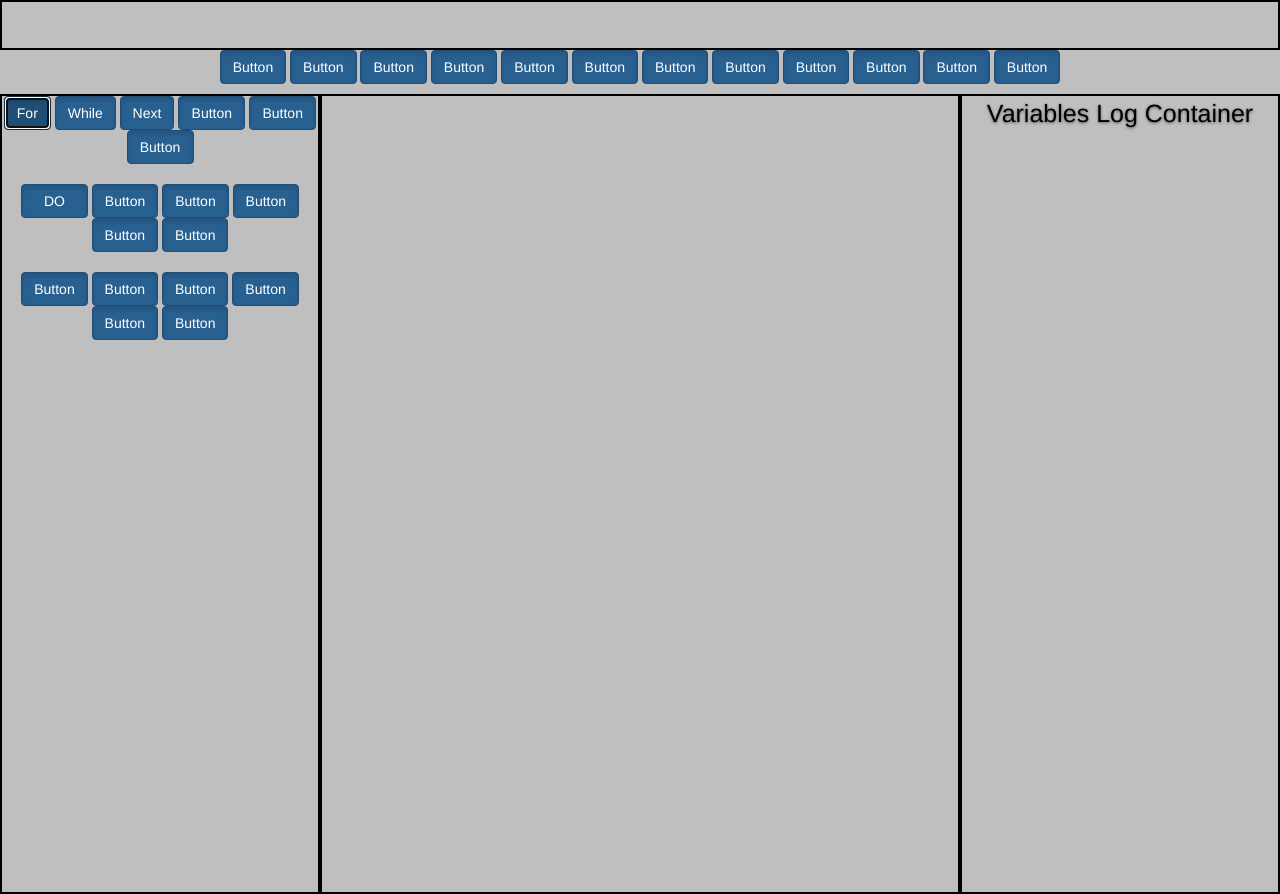
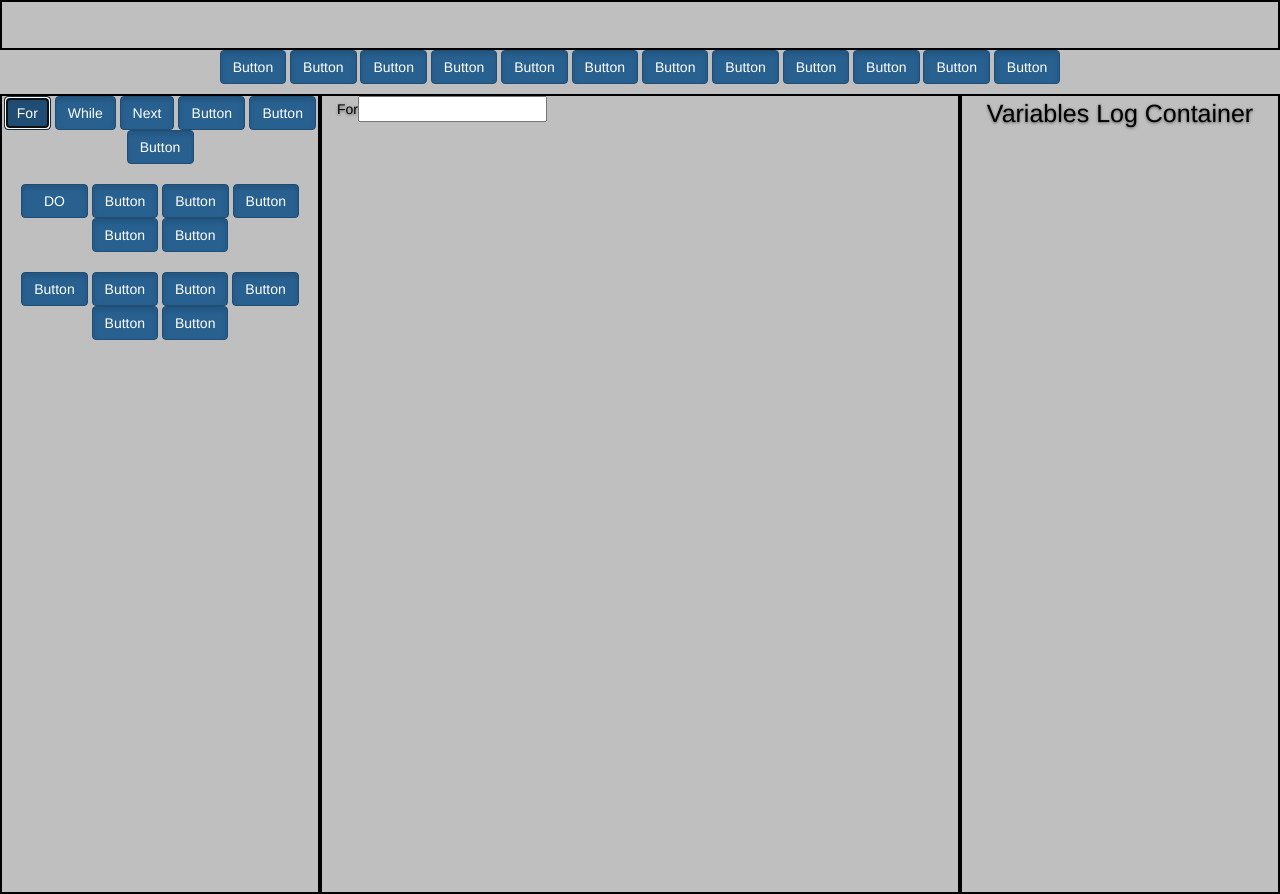
Before and after one commit to Amr116/AlgTool, a plain HTML site: page index.html in a window 1280 px wide. Both pictures are taken after a click on the button "For". Drawn offline with Linux system fonts and the light colour scheme.

Commit message:
index commit

```diff
--- a/index.html
+++ b/index.html
@@ -120,13 +120,13 @@ child = child.firstChild;
 //var t = document.createTextNode("Insert");      // Create a text node
 //para.appendChild(t);                                          // Append the text to <p>
 //document.getElementById("myDIV").appendChild(para);
-          var str = '<div class="procedure"> <input type="text" classe="procname"/>' +
+          var str = '<div class="procedure">For<input type="text" classe="procname"/>' +
               '<div class="container" ondrop="function(event){handleDrop(event,42);}"></div>'
 
         var child = document.createElement('div');
 child.innerHTML = str;
 child = child.firstChild;
-document.getElementById('test').appendChild(child);
+document.getElementById("my-textarea").appendChild(child);
     } // end sayHi
 
 
```
